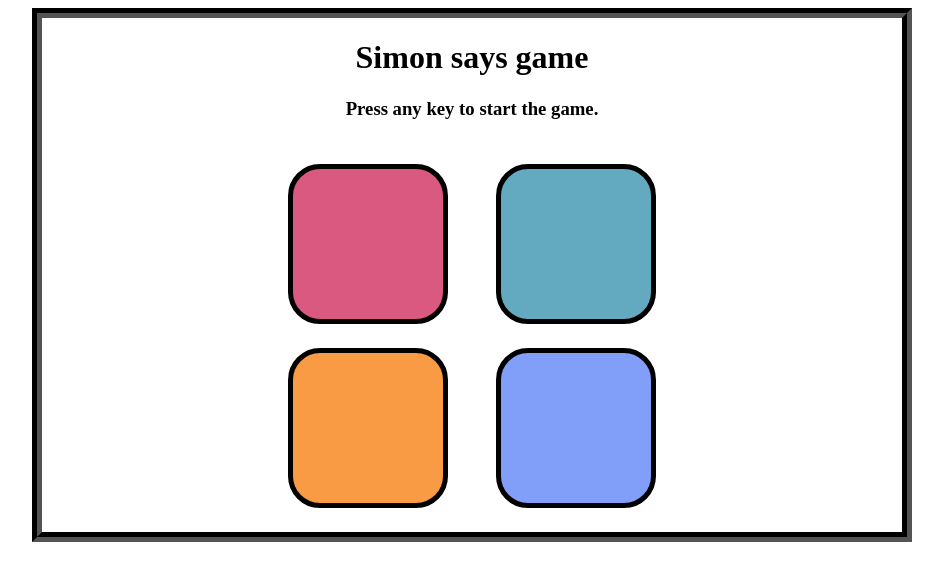
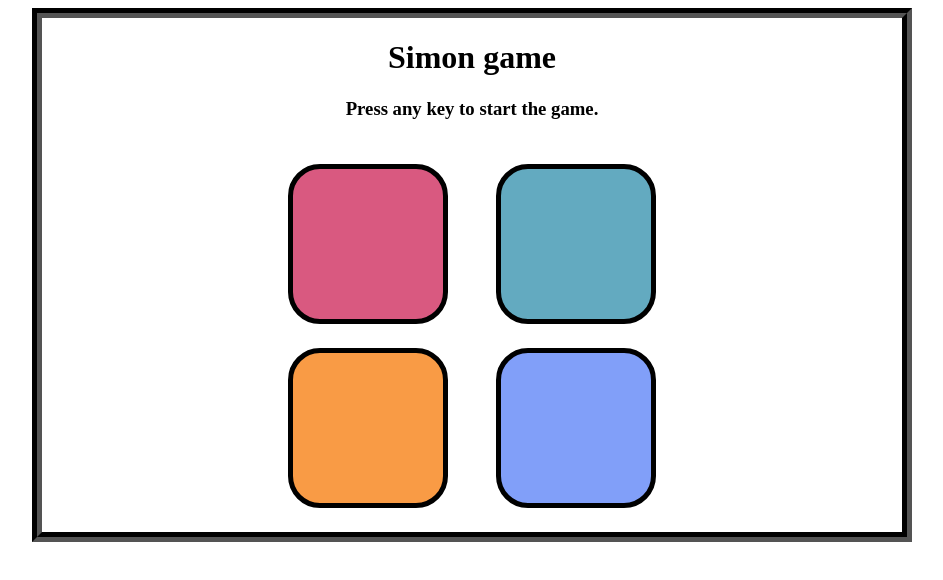
Before and after one commit to kapiilgupta/Simon-Game, a plain HTML site: page index.html in a window 1280 px wide. Shown: the whole page, without its empty margins (168-1111 px from the left). Drawn offline with Linux system fonts and the light colour scheme.

Commit message:
Update index.html

```diff
--- a/index.html
+++ b/index.html
@@ -7,7 +7,7 @@
     <link rel="stylesheet" href="style.css">
 </head>
 <body>
-    <h1>Simon says game</h1>
+    <h1>Simon game</h1>
     <h3>Press any key to start the game.</h3>
     <h2></h2>
     <div class="btn-container">
@@ -23,4 +23,5 @@
 
     <script src="app.js"></script>
 </body>
+
 </html>
```
